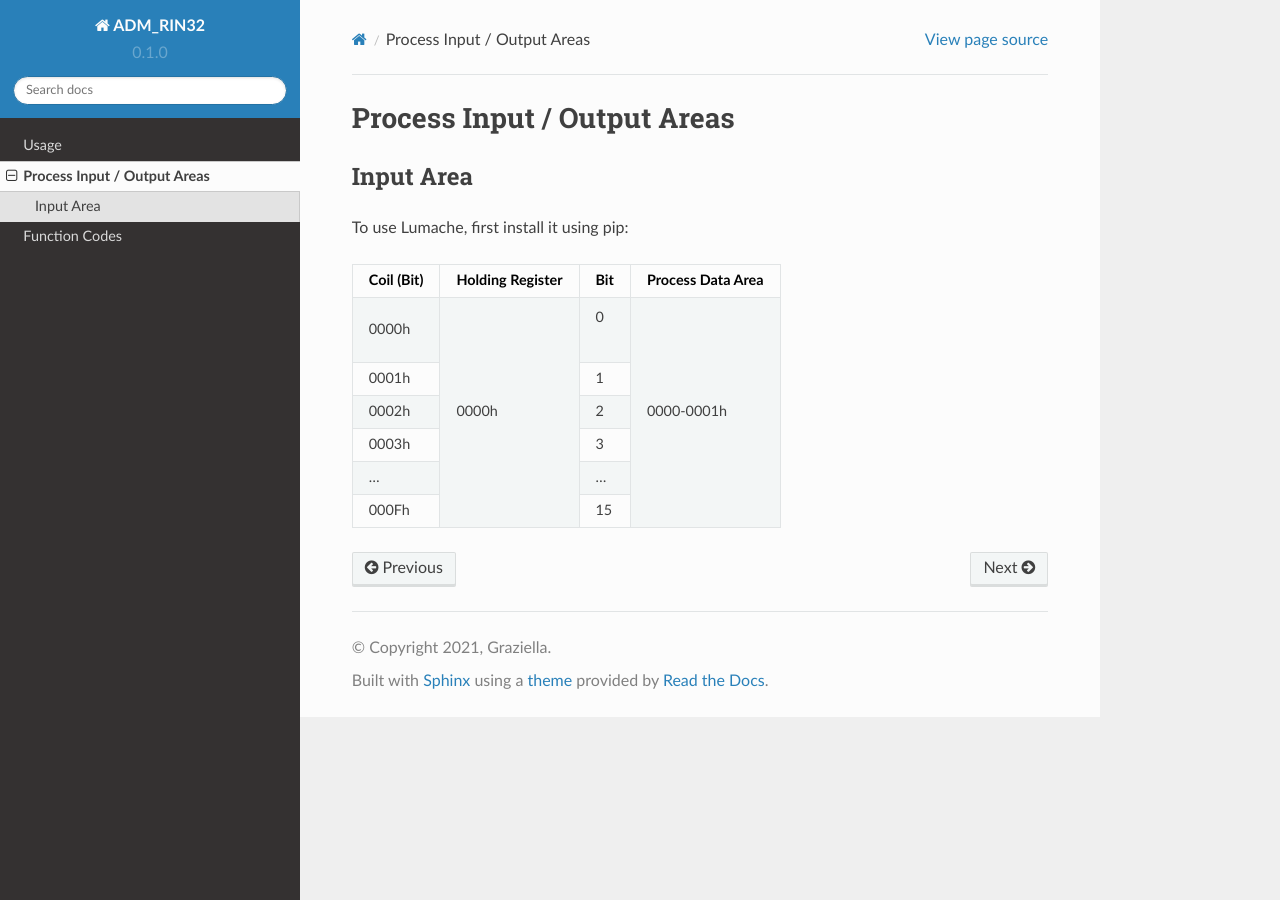
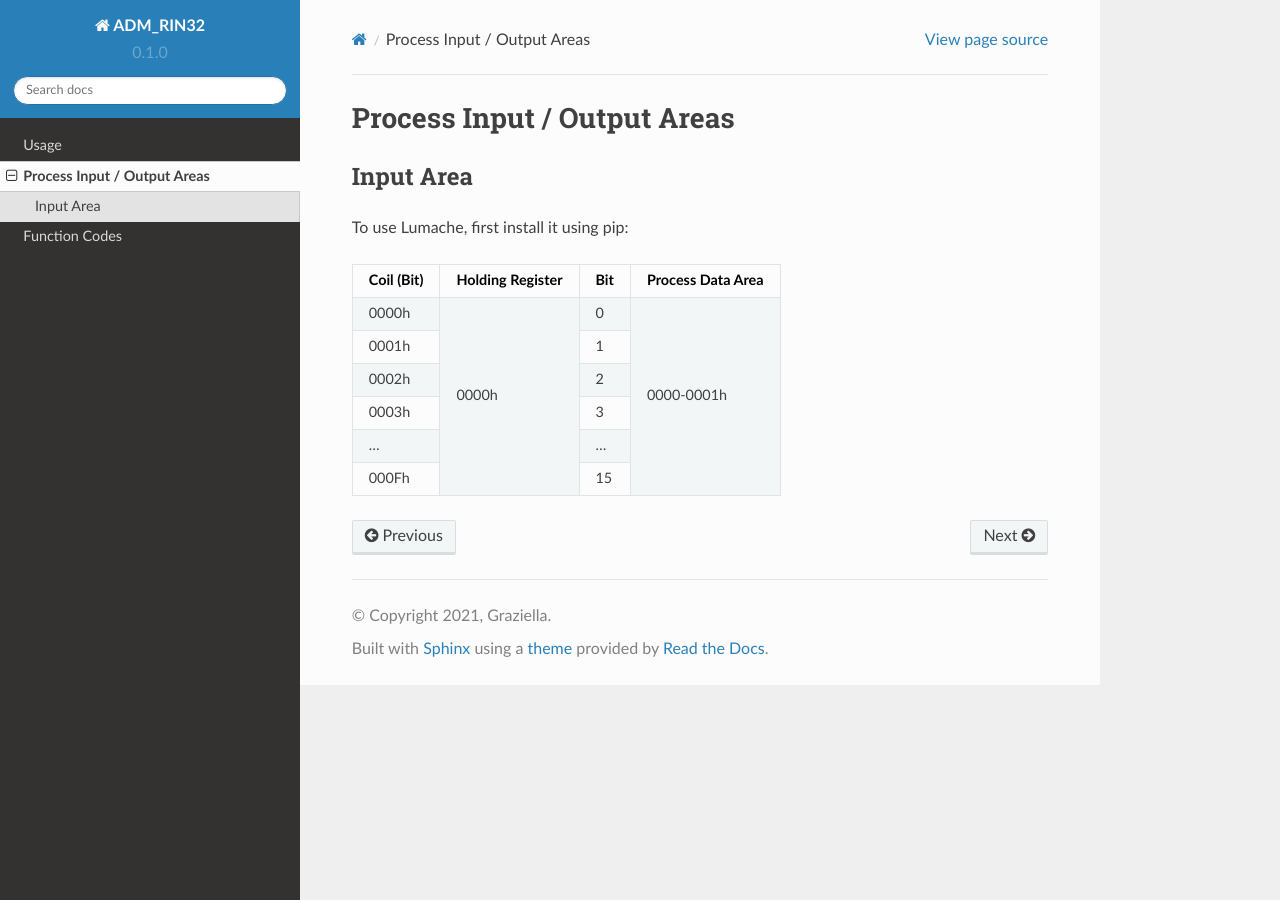
Before and after one commit to KeuntekLee/ADM_RIN32_Docs, a Sphinx documentation site: the page built from docs/source/inputoutputarea.rst, in a window 1280 px wide. Built offline with Sphinx 7.4.7 and the Read the Docs theme 2.0.0, drawn with Linux system fonts in a browser that asks for light colours.

```diff
--- a/docs/source/inputoutputarea.rst
+++ b/docs/source/inputoutputarea.rst
@@ -14,7 +14,7 @@ To use Lumache, first install it using pip:
 +------------+------------------+-----+-------------------+
 | Coil (Bit) | Holding Register | Bit | Process Data Area |
 +============+==================+=====+===================+
-|    0000h   |       0000h      | | 0 |     0000-0001h    |
+|    0000h   |       0000h      | \ 0 |     0000-0001h    |
 +------------+                  +-----+                   |
 |    0001h   |                  |  1  |                   |
 +------------+                  +-----+                   |
```
